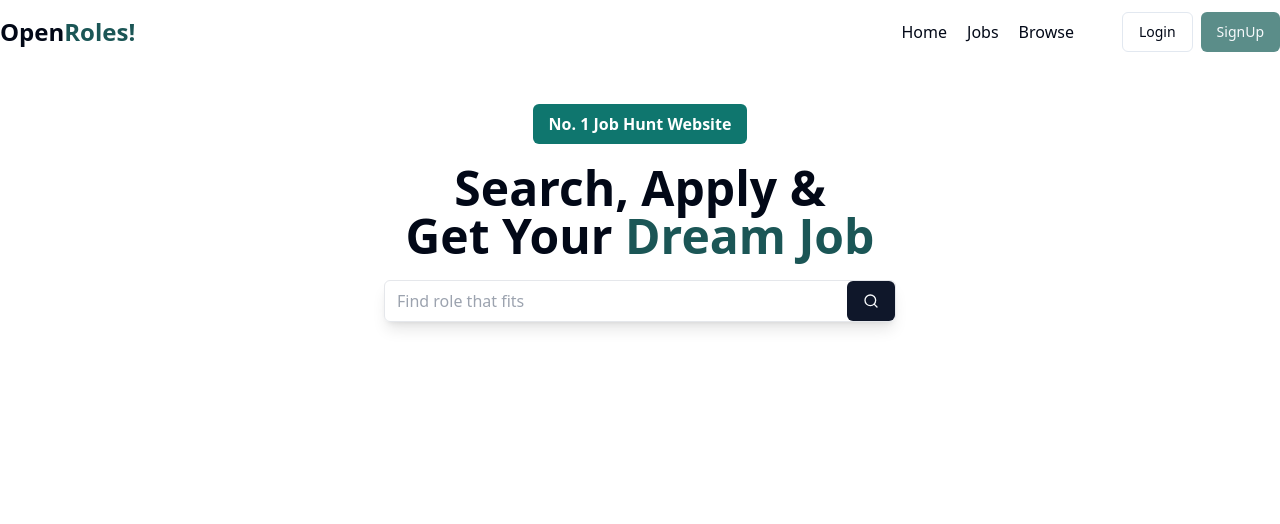
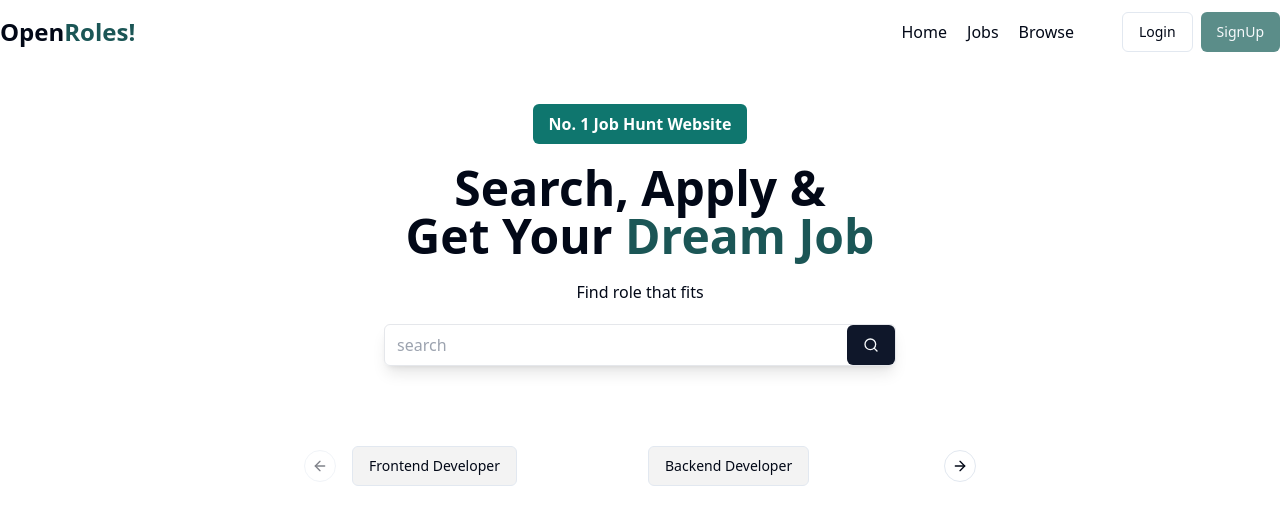
Before and after one commit to titanium-exe/OpenRoles, a React (Vite) app in the folder frontend/: page / in a window 1280 px wide. Shown: the top 524 px of the page. Built offline with nearby package versions, Linux system fonts and the light colour scheme.

Commit message:
crousel to homepage

```diff
--- a/frontend/package.json
+++ b/frontend/package.json
@@ -19,6 +19,7 @@
     "axios": "^1.8.4",
     "class-variance-authority": "^0.7.1",
     "clsx": "^2.1.1",
+    "embla-carousel-react": "^8.6.0",
     "lucide-react": "^0.503.0",
     "next-themes": "^0.4.6",
     "react": "^19.0.0",
--- /dev/null
+++ b/frontend/src/components/CategoryCarousel.jsx
@@ -0,0 +1,41 @@
+import React from "react";
+import {
+  Carousel,
+  CarouselContent,
+  CarouselItem,
+  CarouselNext,
+  CarouselPrevious,
+} from "./ui/carousel";
+import { Button } from "./ui/button";
+
+const category = [
+  "Frontend Developer",
+  "Backend Developer",
+  "Data Scientist",
+  "FullStack Developer",
+  "Systems Developer",
+  "Network Engineer",
+  "Mobile Application Developer",
+];
+
+const CategoryCarousel = () => {
+  return (
+    <div>
+      <Carousel className="w-full max-w-xl mx-auto my-20">
+        <CarouselContent>
+          {category.map((cat, index) => (
+            <CarouselItem className="md:basis-1/2 lg-basis-1/3" key={index}>
+              <Button variant="outline" className="rounded-md bg-[#f3f3f3] ">
+                {cat}
+              </Button>
+            </CarouselItem>
+          ))}
+        </CarouselContent>
+        <CarouselPrevious />
+        <CarouselNext />
+      </Carousel>
+    </div>
+  );
+};
+
+export default CategoryCarousel;
--- a/frontend/src/components/HeroSection.jsx
+++ b/frontend/src/components/HeroSection.jsx
@@ -13,10 +13,11 @@
           Search, Apply & <br /> Get Your{" "}
           <span className="text-[#1b5656] ">Dream Job</span>
         </h1>
+        <p className="font-extralight">Find role that fits</p>
         <div className="flex w-[40%] shadow-lg border border-gray-200 pl-3 items-center gap-4 mx-auto rounded-md">
           <input
             type="text"
-            placeholder="Find role that fits"
+            placeholder="search"
             className="outline-none border-none w-full py-2 rounded-md"
           />
           <Button className='rounded-r-md'>
--- a/frontend/src/components/Home.jsx
+++ b/frontend/src/components/Home.jsx
@@ -1,12 +1,17 @@
 import React from 'react'
 import Navbar from './shared/Navbar.jsx'
 import HeroSection from './HeroSection.jsx'
+import CategoryCarousel from './CategoryCarousel.jsx'
+import LatestJobs from './LatestJobs.jsx'
 
 const Home = () => {
   return (
     <div>
       <Navbar/>
      <HeroSection/>
+     <CategoryCarousel/>
+     <LatestJobs/>
+
 
     </div>
   )
--- /dev/null
+++ b/frontend/src/components/LatestJobs.jsx
@@ -0,0 +1,9 @@
+import React from 'react'
+
+const LatestJobs = () => {
+  return (
+    <div></div>
+  )
+}
+
+export default LatestJobs
--- /dev/null
+++ b/frontend/src/components/ui/carousel.jsx
@@ -0,0 +1,193 @@
+import * as React from "react"
+import useEmblaCarousel from "embla-carousel-react";
+import { ArrowLeft, ArrowRight } from "lucide-react"
+
+import { cn } from "@/lib/utils"
+import { Button } from "@/components/ui/button"
+
+const CarouselContext = React.createContext(null)
+
+function useCarousel() {
+  const context = React.useContext(CarouselContext)
+
+  if (!context) {
+    throw new Error("useCarousel must be used within a <Carousel />")
+  }
+
+  return context
+}
+
+const Carousel = React.forwardRef((
+  {
+    orientation = "horizontal",
+    opts,
+    setApi,
+    plugins,
+    className,
+    children,
+    ...props
+  },
+  ref
+) => {
+  const [carouselRef, api] = useEmblaCarousel({
+    ...opts,
+    axis: orientation === "horizontal" ? "x" : "y",
+  }, plugins)
+  const [canScrollPrev, setCanScrollPrev] = React.useState(false)
+  const [canScrollNext, setCanScrollNext] = React.useState(false)
+
+  const onSelect = React.useCallback((api) => {
+    if (!api) {
+      return
+    }
+
+    setCanScrollPrev(api.canScrollPrev())
+    setCanScrollNext(api.canScrollNext())
+  }, [])
+
+  const scrollPrev = React.useCallback(() => {
+    api?.scrollPrev()
+  }, [api])
+
+  const scrollNext = React.useCallback(() => {
+    api?.scrollNext()
+  }, [api])
+
+  const handleKeyDown = React.useCallback((event) => {
+    if (event.key === "ArrowLeft") {
+      event.preventDefault()
+      scrollPrev()
+    } else if (event.key === "ArrowRight") {
+      event.preventDefault()
+      scrollNext()
+    }
+  }, [scrollPrev, scrollNext])
+
+  React.useEffect(() => {
+    if (!api || !setApi) {
+      return
+    }
+
+    setApi(api)
+  }, [api, setApi])
+
+  React.useEffect(() => {
+    if (!api) {
+      return
+    }
+
+    onSelect(api)
+    api.on("reInit", onSelect)
+    api.on("select", onSelect)
+
+    return () => {
+      api?.off("select", onSelect)
+    };
+  }, [api, onSelect])
+
+  return (
+    <CarouselContext.Provider
+      value={{
+        carouselRef,
+        api: api,
+        opts,
+        orientation:
+          orientation || (opts?.axis === "y" ? "vertical" : "horizontal"),
+        scrollPrev,
+        scrollNext,
+        canScrollPrev,
+        canScrollNext,
+      }}>
+      <div
+        ref={ref}
+        onKeyDownCapture={handleKeyDown}
+        className={cn("relative", className)}
+        role="region"
+        aria-roledescription="carousel"
+        {...props}>
+        {children}
+      </div>
+    </CarouselContext.Provider>
+  );
+})
+Carousel.displayName = "Carousel"
+
+const CarouselContent = React.forwardRef(({ className, ...props }, ref) => {
+  const { carouselRef, orientation } = useCarousel()
+
+  return (
+    <div ref={carouselRef} className="overflow-hidden">
+      <div
+        ref={ref}
+        className={cn(
+          "flex",
+          orientation === "horizontal" ? "-ml-4" : "-mt-4 flex-col",
+          className
+        )}
+        {...props} />
+    </div>
+  );
+})
+CarouselContent.displayName = "CarouselContent"
+
+const CarouselItem = React.forwardRef(({ className, ...props }, ref) => {
+  const { orientation } = useCarousel()
+
+  return (
+    <div
+      ref={ref}
+      role="group"
+      aria-roledescription="slide"
+      className={cn(
+        "min-w-0 shrink-0 grow-0 basis-full",
+        orientation === "horizontal" ? "pl-4" : "pt-4",
+        className
+      )}
+      {...props} />
+  );
+})
+CarouselItem.displayName = "CarouselItem"
+
+const CarouselPrevious = React.forwardRef(({ className, variant = "outline", size = "icon", ...props }, ref) => {
+  const { orientation, scrollPrev, canScrollPrev } = useCarousel()
+
+  return (
+    <Button
+      ref={ref}
+      variant={variant}
+      size={size}
+      className={cn("absolute  h-8 w-8 rounded-full", orientation === "horizontal"
+        ? "-left-12 top-1/2 -translate-y-1/2"
+        : "-top-12 left-1/2 -translate-x-1/2 rotate-90", className)}
+      disabled={!canScrollPrev}
+      onClick={scrollPrev}
+      {...props}>
+      <ArrowLeft className="h-4 w-4" />
+      <span className="sr-only">Previous slide</span>
+    </Button>
+  );
+})
+CarouselPrevious.displayName = "CarouselPrevious"
+
+const CarouselNext = React.forwardRef(({ className, variant = "outline", size = "icon", ...props }, ref) => {
+  const { orientation, scrollNext, canScrollNext } = useCarousel()
+
+  return (
+    <Button
+      ref={ref}
+      variant={variant}
+      size={size}
+      className={cn("absolute h-8 w-8 rounded-full", orientation === "horizontal"
+        ? "-right-12 top-1/2 -translate-y-1/2"
+        : "-bottom-12 left-1/2 -translate-x-1/2 rotate-90", className)}
+      disabled={!canScrollNext}
+      onClick={scrollNext}
+      {...props}>
+      <ArrowRight className="h-4 w-4" />
+      <span className="sr-only">Next slide</span>
+    </Button>
+  );
+})
+CarouselNext.displayName = "CarouselNext"
+
+export { Carousel, CarouselContent, CarouselItem, CarouselPrevious, CarouselNext };
```
Also changed, not shown: 1 other file (tests, documents, lock files or other folders).
